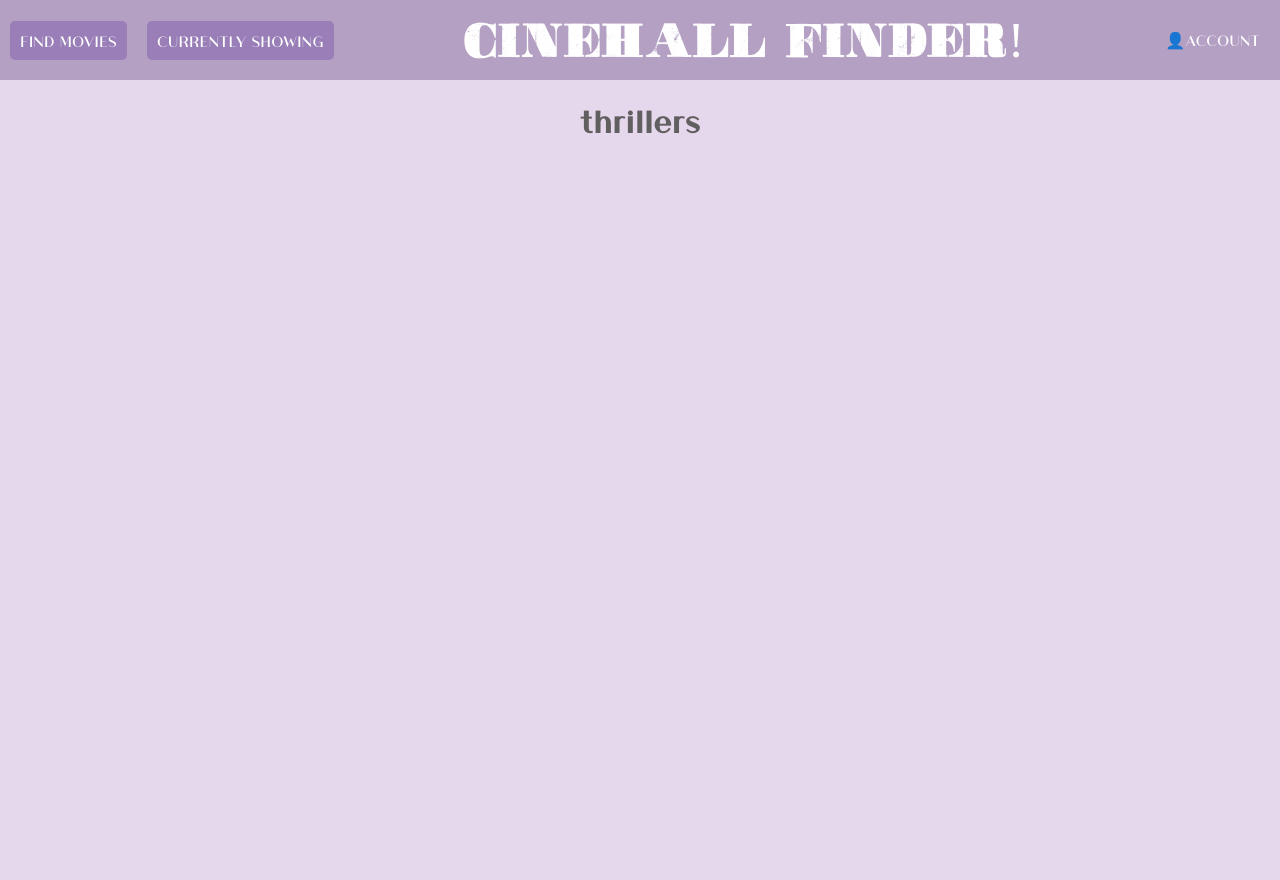
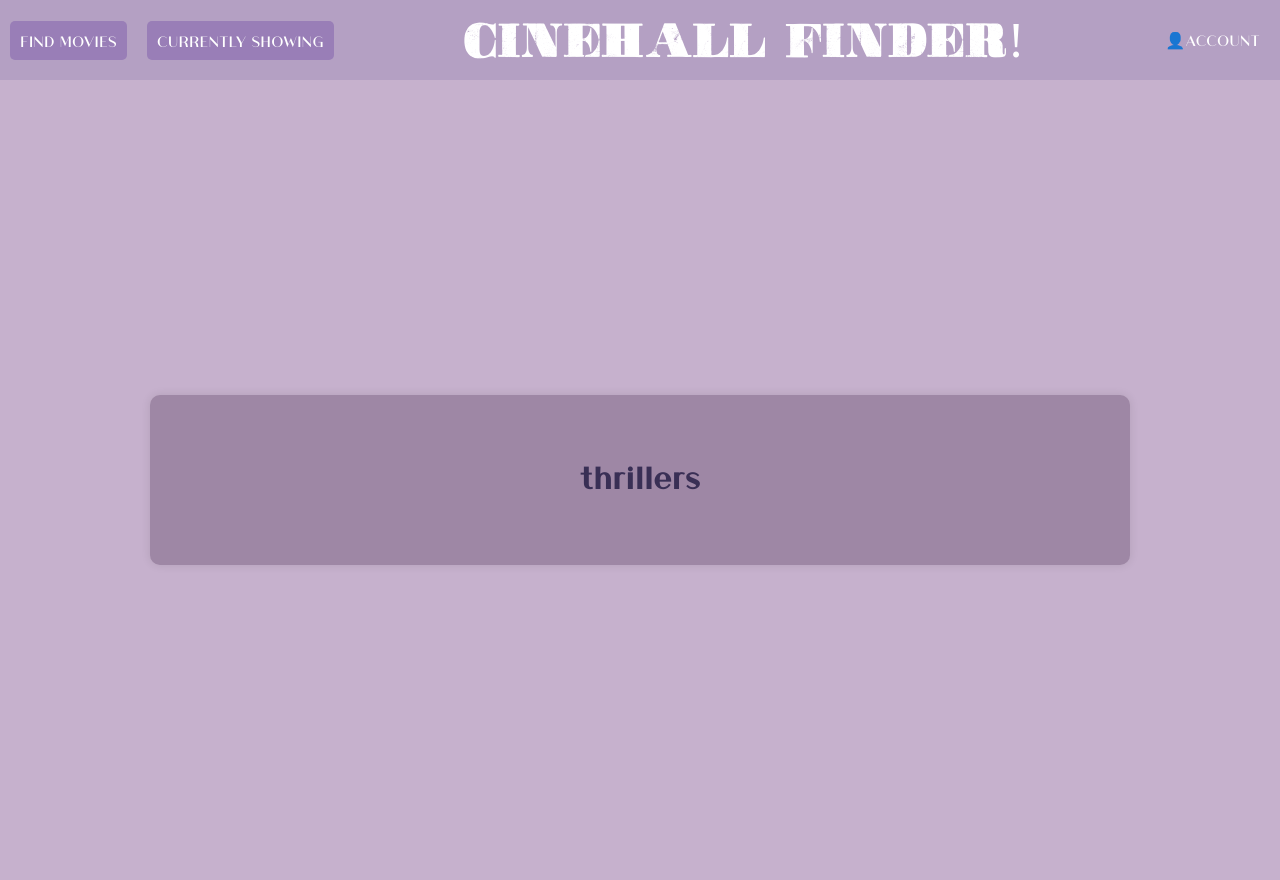
Before and after one commit to mondrita/cineHall_finder, a Flask app: page /playlist/1 in a window 1280 px wide. Before the commit the page ends 134 px from the top, so only its background shows below. Run offline with Flask 3, Linux system fonts and the light colour scheme.

Commit message:
Update playlist_details.html

```diff
--- a/app/templates/playlist_details.html
+++ b/app/templates/playlist_details.html
@@ -1,11 +1,23 @@
 {% extends 'base1.html' %}
 
 {% block content %}
-    <h1>{{ playlist.name }}</h1>
-    <ul>
-        {% for movie in movies %}
-            <li>{{ movie.Title }}</li>
-        {% endfor %}
-    </ul>
+<div class="full-screen-container" style="display: flex; justify-content: center; align-items: center; height: 100vh; background-color: #c6b1cd;">
+    <div class="content-container" style="text-align: center; background-color: #9e87a5; width: 80%; max-width: 900px; box-shadow: 0 0 10px rgba(0, 0, 0, 0.1); padding: 40px; border-radius: 10px;">
+        <h1 style="color: #392f55; margin-bottom: 20px;">{{ playlist.name }}</h1>
 
+        <!-- Movies Container -->
+        <div style="margin-bottom: 30px;">
+            <ul style="list-style: none; padding: 0;">
+                {% for movie in movies %}
+                    <li style="margin-bottom: 20px; display: flex; justify-content: center;">
+                        <div style="background-color: #5b506b; padding: 10px; border-radius: 8px; text-align: center; width: 70%;">
+                            <h2 style="color: white; margin-bottom: 5px; font-size: 18px;">{{ movie.Title }}</h2>
+                            <p style="color: white; margin-bottom: 5px;">Year: {{ movie.Year }}</p>
+                        </div>
+                    </li>
+                {% endfor %}
+            </ul>
+        </div>
+    </div>
+</div>
 {% endblock %}
```
